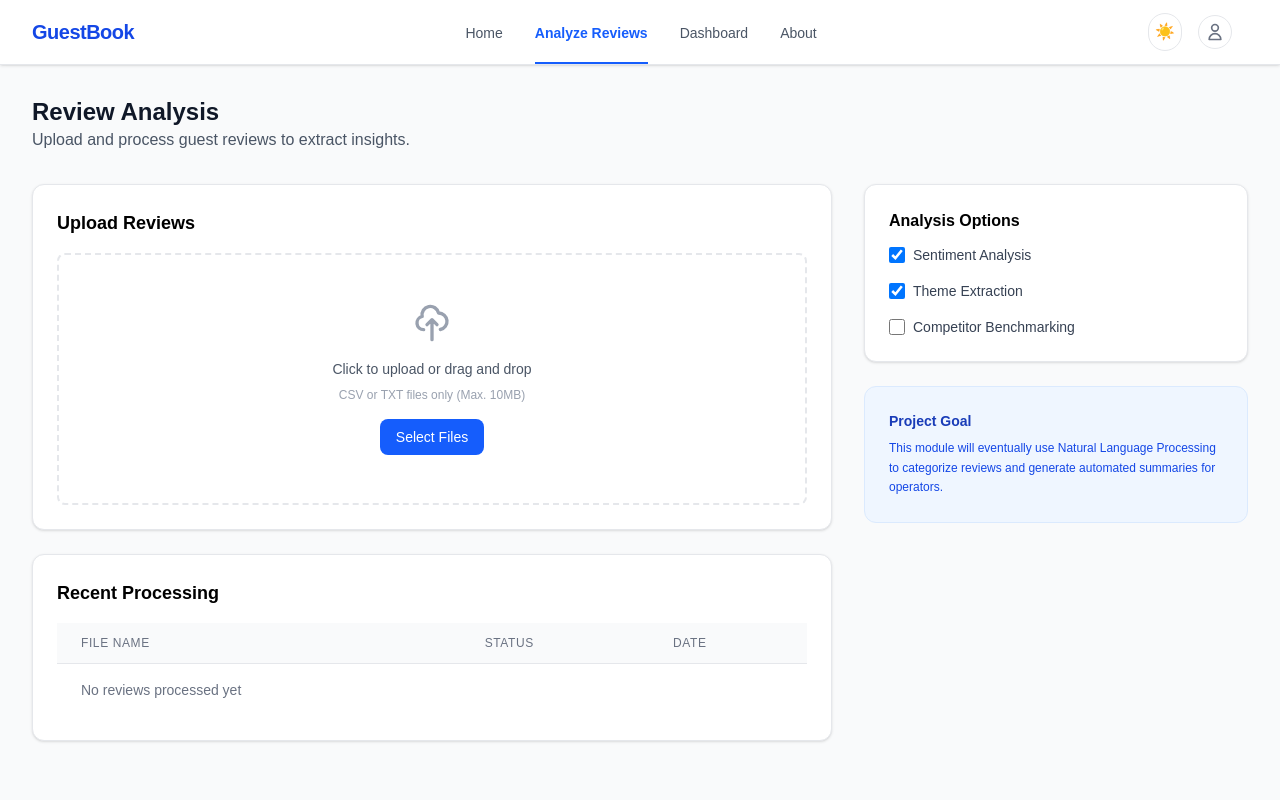
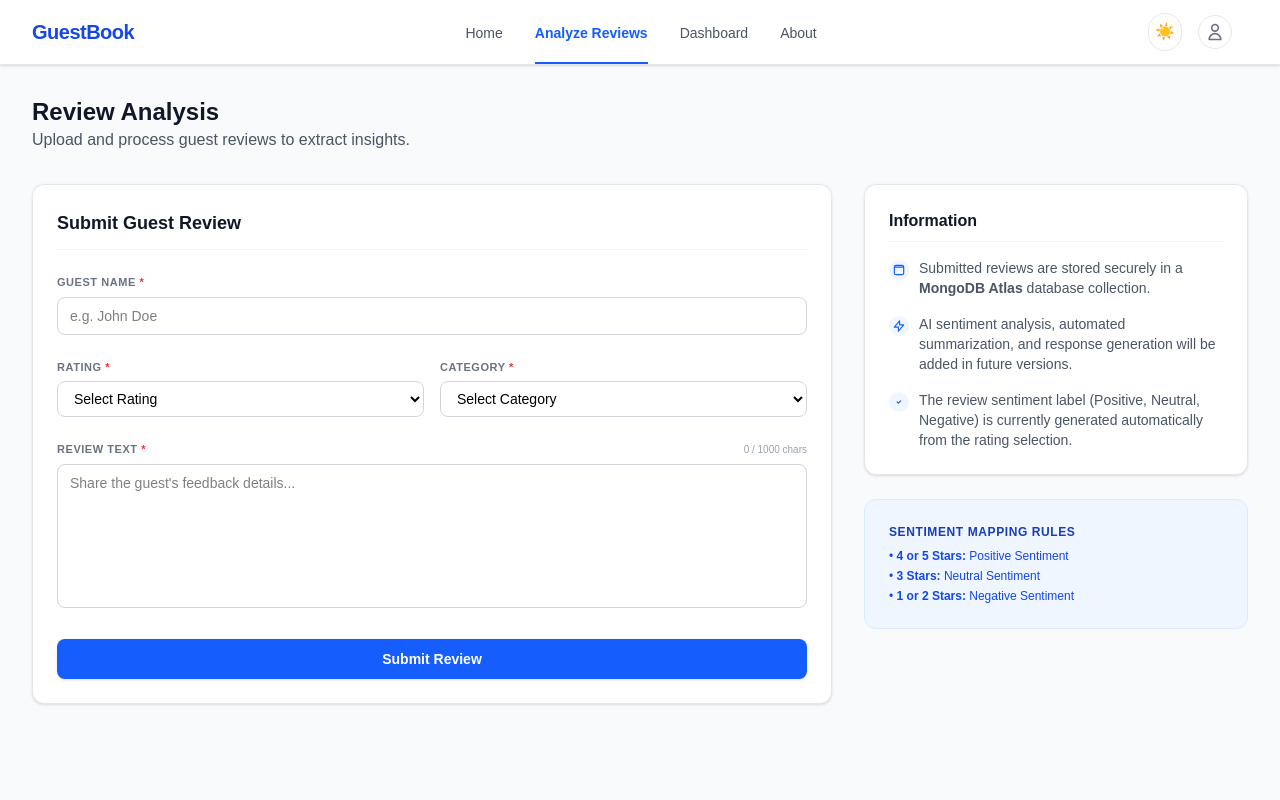
Before and after one commit to AbhijayChaudhary/guest-feedback-intelligence-platform, a Next.js app: page /analysis in a window 1280 px wide. Shown: the top 800 px of the page. Built offline with nearby package versions, Linux system fonts and the light colour scheme; no server answers.

Commit message:
feat: add guest review creation form

```diff
--- a/app/analysis/page.js
+++ b/app/analysis/page.js
@@ -1,84 +1,300 @@
 'use client';
 
+import React, { useState } from 'react';
 import { Button } from '@/components/ui';
 
-export default function AnalysisPage() {
+export default function CreateReviewPage() {
+  const API_URL = process.env.NEXT_PUBLIC_API_URL || 'http://127.0.0.1:8000';
+
+  // Form states
+  const [guestName, setGuestName] = useState('');
+  const [rating, setRating] = useState('');
+  const [category, setCategory] = useState('');
+  const [reviewText, setReviewText] = useState('');
+
+  // Status and feedback states
+  const [submitting, setSubmitting] = useState(false);
+  const [successMessage, setSuccessMessage] = useState('');
+  const [errorMessage, setErrorMessage] = useState('');
+
+  // Form submission handler
+  const handleSubmit = async (e) => {
+    e.preventDefault();
+    setSuccessMessage('');
+    setErrorMessage('');
+
+    // 1. Client-side validations
+    if (!guestName.trim()) {
+      setErrorMessage('Guest Name is required.');
+      return;
+    }
+    if (!rating) {
+      setErrorMessage('Please select a rating.');
+      return;
+    }
+    if (!category) {
+      setErrorMessage('Please select a category.');
+      return;
+    }
+    if (!reviewText.trim()) {
+      setErrorMessage('Review text is required.');
+      return;
+    }
+    if (reviewText.length > 1000) {
+      setErrorMessage('Review text cannot exceed 1000 characters.');
+      return;
+    }
+
+    setSubmitting(true);
+
+    try {
+      // 2. Fetch all reviews to determine the largest existing custom ID
+      const listResponse = await fetch(`${API_URL}/api/reviews/`);
+      if (!listResponse.ok) {
+        throw new Error('Failed to retrieve existing reviews to determine review ID.');
+      }
+      const reviews = await listResponse.json();
+
+      // 3 & 4. Find the largest ID and increment by 1
+      const maxId = reviews.reduce((max, r) => (r.id > max ? r.id : max), 0);
+      const newId = maxId + 1;
+
+      // 5. Generate sentiment automatically based on the rating
+      const numericRating = Number(rating);
+      let sentiment = 'Neutral';
+      if (numericRating >= 4) {
+        sentiment = 'Positive';
+      } else if (numericRating <= 2) {
+        sentiment = 'Negative';
+      }
+
+      // 6. Generate created_at ISO timestamp
+      const createdAt = new Date().toISOString();
+
+      // 7. Send POST request to create review
+      const postBody = {
+        id: newId,
+        property_id: 1, // Default property ID
+        guest_name: guestName.trim(),
+        rating: numericRating,
+        review: reviewText.trim(),
+        category: category,
+        sentiment: sentiment,
+        created_at: createdAt
+      };
+
+      const postResponse = await fetch(`${API_URL}/api/reviews/`, {
+        method: 'POST',
+        headers: {
+          'Content-Type': 'application/json',
+        },
+        body: JSON.stringify(postBody),
+      });
+
+      if (!postResponse.ok) {
+        const errorData = await postResponse.json();
+        throw new Error(errorData.detail || 'Failed to submit the review.');
+      }
+
+      // SUCCESS BEHAVIOUR
+      setSuccessMessage(`Success! Review #${newId} has been submitted successfully.`);
+
+      // Clear all form fields
+      setGuestName('');
+      setRating('');
+      setCategory('');
+      setReviewText('');
+
+    } catch (err) {
+      // ERROR HANDLING
+      setErrorMessage(err.message || 'An error occurred while submitting. Please try again.');
+    } finally {
+      setSubmitting(false);
+    }
+  };
+
   return (
     <div className="pt-24 pb-12 bg-gray-50 dark:bg-gray-900 min-h-screen transition-colors duration-300">
       <div className="max-w-7xl mx-auto px-4 sm:px-6 lg:px-8">
+
+        {/* Page Header */}
         <div className="mb-8">
           <h1 className="text-2xl font-bold text-gray-900 dark:text-gray-100">Review Analysis</h1>
           <p className="text-gray-600 dark:text-gray-400">Upload and process guest reviews to extract insights.</p>
         </div>
 
         <div className="grid grid-cols-1 lg:grid-cols-3 gap-8">
-          {/* Main Analysis Section */}
-          <div className="lg:col-span-2 space-y-6">
+          {/* Left Section: Create Review Form */}
+          <div className="lg:col-span-2">
             <div className="bg-white dark:bg-gray-800 border border-gray-200 dark:border-gray-700 rounded-xl p-6 shadow-sm transition-colors duration-300">
-              <h2 className="text-lg font-semibold dark:text-gray-100 mb-4">Upload Reviews</h2>
-              <div className="border-2 border-dashed border-gray-200 dark:border-gray-700 rounded-lg p-12 text-center">
-                <svg xmlns="http://www.w3.org/2000/svg" className="h-10 w-10 text-gray-400 dark:text-gray-500 mx-auto mb-4" fill="none" viewBox="0 0 24 24" stroke="currentColor">
-                  <path strokeLinecap="round" strokeLinejoin="round" strokeWidth={2} d="M7 16a4 4 0 01-.88-7.903A5 5 0 1115.9 6L16 6a5 5 0 011 9.9M15 13l-3-3m0 0l-3 3m3-3v12" />
-                </svg>
-                <p className="text-sm text-gray-600 dark:text-gray-400 mb-2">Click to upload or drag and drop</p>
-                <p className="text-xs text-gray-400 dark:text-gray-500">CSV or TXT files only (Max. 10MB)</p>
-                <Button variant="primary" className="mt-4">
-                  Select Files
+              <h2 className="text-lg font-bold text-gray-900 dark:text-gray-100 mb-6 border-b border-gray-100 dark:border-gray-700/50 pb-3">Submit Guest Review</h2>
+
+              {/* Feedback Alerts */}
+              {successMessage && (
+                <div className="mb-6 p-4 bg-green-50 dark:bg-green-950/20 border border-green-200 dark:border-green-800/30 rounded-xl text-green-800 dark:text-green-400 text-sm font-medium flex items-center gap-2">
+                  <svg className="w-5 h-5 shrink-0 text-green-500" fill="none" stroke="currentColor" viewBox="0 0 24 24">
+                    <path strokeLinecap="round" strokeLinejoin="round" strokeWidth="2" d="M9 12l2 2 4-4m6 2a9 9 0 11-18 0 9 9 0 0118 0z" />
+                  </svg>
+                  <span>{successMessage}</span>
+                </div>
+              )}
+
+              {errorMessage && (
+                <div className="mb-6 p-4 bg-red-50 dark:bg-red-950/20 border border-red-200 dark:border-red-800/30 rounded-xl text-red-800 dark:text-red-400 text-sm font-medium flex items-center gap-2">
+                  <svg className="w-5 h-5 shrink-0 text-red-500" fill="none" stroke="currentColor" viewBox="0 0 24 24">
+                    <path strokeLinecap="round" strokeLinejoin="round" strokeWidth="2" d="M12 9v2m0 4h.01m-6.938 4h13.856c1.54 0 2.502-1.667 1.732-3L13.732 4c-.77-1.333-2.694-1.333-3.464 0L3.34 16c-.77 1.333.192 3 1.732 3z" />
+                  </svg>
+                  <span>{errorMessage}</span>
+                </div>
+              )}
+
+              <form onSubmit={handleSubmit} className="space-y-6">
+
+                {/* Guest Name input */}
+                <div>
+                  <label htmlFor="guestName" className="block text-[11px] font-bold text-gray-500 dark:text-gray-400 mb-1.5 uppercase tracking-wider">
+                    Guest Name <span className="text-red-500">*</span>
+                  </label>
+                  <input
+                    id="guestName"
+                    type="text"
+                    placeholder="e.g. John Doe"
+                    value={guestName}
+                    onChange={(e) => setGuestName(e.target.value)}
+                    disabled={submitting}
+                    className="w-full text-sm px-3 py-2 border border-gray-300 dark:border-gray-700 bg-transparent dark:text-gray-100 rounded-lg focus:outline-none focus:ring-2 focus:ring-blue-500 focus:border-transparent transition-all disabled:opacity-50"
+                  />
+                </div>
+
+                <div className="grid grid-cols-1 sm:grid-cols-2 gap-4">
+                  {/* Rating Dropdown */}
+                  <div>
+                    <label htmlFor="rating" className="block text-[11px] font-bold text-gray-500 dark:text-gray-400 mb-1.5 uppercase tracking-wider">
+                      Rating <span className="text-red-500">*</span>
+                    </label>
+                    <select
+                      id="rating"
+                      value={rating}
+                      onChange={(e) => setRating(e.target.value)}
+                      disabled={submitting}
+                      className="w-full text-sm px-3 py-2 border border-gray-300 dark:border-gray-700 bg-white dark:bg-gray-800 dark:text-gray-100 rounded-lg focus:outline-none focus:ring-2 focus:ring-blue-500 focus:border-transparent transition-all cursor-pointer disabled:opacity-50"
+                    >
+                      <option value="">Select Rating</option>
+                      <option value="5">5 Stars</option>
+                      <option value="4">4 Stars</option>
+                      <option value="3">3 Stars</option>
+                      <option value="2">2 Stars</option>
+                      <option value="1">1 Star</option>
+                    </select>
+                  </div>
+
+                  {/* Category Dropdown */}
+                  <div>
+                    <label htmlFor="category" className="block text-[11px] font-bold text-gray-500 dark:text-gray-400 mb-1.5 uppercase tracking-wider">
+                      Category <span className="text-red-500">*</span>
+                    </label>
+                    <select
+                      id="category"
+                      value={category}
+                      onChange={(e) => setCategory(e.target.value)}
+                      disabled={submitting}
+                      className="w-full text-sm px-3 py-2 border border-gray-300 dark:border-gray-700 bg-white dark:bg-gray-800 dark:text-gray-100 rounded-lg focus:outline-none focus:ring-2 focus:ring-blue-500 focus:border-transparent transition-all cursor-pointer disabled:opacity-50"
+                    >
+                      <option value="">Select Category</option>
+                      <option value="Cleanliness">Cleanliness</option>
+                      <option value="Staff">Staff</option>
+                      <option value="Location">Location</option>
+                      <option value="Food">Food</option>
+                      <option value="Wi-Fi">Wi-Fi</option>
+                      <option value="Amenities">Amenities</option>
+                      <option value="Value for Money">Value for Money</option>
+                      <option value="Overall Experience">Overall Experience</option>
+                    </select>
+                  </div>
+                </div>
+
+                {/* Review Textarea */}
+                <div>
+                  <div className="flex justify-between items-center mb-1.5">
+                    <label htmlFor="reviewText" className="block text-[11px] font-bold text-gray-500 dark:text-gray-400 uppercase tracking-wider">
+                      Review Text <span className="text-red-500">*</span>
+                    </label>
+                    <span className="text-[10px] text-gray-400 dark:text-gray-500">
+                      {reviewText.length} / 1000 chars
+                    </span>
+                  </div>
+                  <textarea
+                    id="reviewText"
+                    placeholder="Share the guest's feedback details..."
+                    value={reviewText}
+                    onChange={(e) => setReviewText(e.target.value)}
+                    maxLength={1000}
+                    disabled={submitting}
+                    className="w-full text-sm px-3 py-2 border border-gray-300 dark:border-gray-700 bg-transparent dark:text-gray-100 rounded-lg focus:outline-none focus:ring-2 focus:ring-blue-500 focus:border-transparent transition-all h-36 resize-none disabled:opacity-50"
+                  />
+                </div>
+
+                {/* Submit button */}
+                <Button
+                  type="submit"
+                  variant="primary"
+                  disabled={submitting}
+                  className="w-full py-2.5 shadow-sm active:scale-[0.98] transition-transform duration-100 font-semibold"
+                >
+                  {submitting ? 'Submitting...' : 'Submit Review'}
                 </Button>
-              </div>
-            </div>
 
-            <div className="bg-white dark:bg-gray-800 border border-gray-200 dark:border-gray-700 rounded-xl p-6 shadow-sm transition-colors duration-300">
-              <h2 className="text-lg font-semibold dark:text-gray-100 mb-4">Recent Processing</h2>
-              <div className="overflow-x-auto">
-                <table className="min-w-full divide-y divide-gray-200 dark:divide-gray-700">
-                  <thead className="bg-gray-50 dark:bg-gray-700/50">
-                    <tr>
-                      <th className="px-6 py-3 text-left text-xs font-medium text-gray-500 dark:text-gray-400 uppercase tracking-wider">File Name</th>
-                      <th className="px-6 py-3 text-left text-xs font-medium text-gray-500 dark:text-gray-400 uppercase tracking-wider">Status</th>
-                      <th className="px-6 py-3 text-left text-xs font-medium text-gray-500 dark:text-gray-400 uppercase tracking-wider">Date</th>
-                    </tr>
-                  </thead>
-                  <tbody className="bg-white dark:bg-gray-800 divide-y divide-gray-200 dark:divide-gray-700">
-                    <tr>
-                      <td className="px-6 py-4 whitespace-nowrap text-sm text-gray-500 dark:text-gray-400">No reviews processed yet</td>
-                      <td></td>
-                      <td></td>
-                    </tr>
-                  </tbody>
-                </table>
-              </div>
+              </form>
             </div>
           </div>
 
-          {/* Sidebar Info */}
+          {/* Right Section: Sidebar Information Card */}
           <div className="space-y-6">
             <div className="bg-white dark:bg-gray-800 border border-gray-200 dark:border-gray-700 rounded-xl p-6 shadow-sm transition-colors duration-300">
-              <h3 className="text-base font-semibold dark:text-gray-100 mb-3">Analysis Options</h3>
-              <div className="space-y-4">
-                <div className="flex items-center">
-                  <input type="checkbox" className="h-4 w-4 text-blue-600 bg-white dark:bg-gray-900 border-gray-300 dark:border-gray-600 rounded" defaultChecked />
-                  <label className="ml-2 text-sm text-gray-700 dark:text-gray-300">Sentiment Analysis</label>
-                </div>
-                <div className="flex items-center">
-                  <input type="checkbox" className="h-4 w-4 text-blue-600 bg-white dark:bg-gray-900 border-gray-300 dark:border-gray-600 rounded" defaultChecked />
-                  <label className="ml-2 text-sm text-gray-700 dark:text-gray-300">Theme Extraction</label>
-                </div>
-                <div className="flex items-center">
-                  <input type="checkbox" className="h-4 w-4 text-blue-600 bg-white dark:bg-gray-900 border-gray-300 dark:border-gray-600 rounded" />
-                  <label className="ml-2 text-sm text-gray-700 dark:text-gray-300">Competitor Benchmarking</label>
-                </div>
-              </div>
+              <h3 className="text-base font-bold text-gray-900 dark:text-gray-100 mb-4 border-b border-gray-100 dark:border-gray-700/50 pb-2">Information</h3>
+
+              <ul className="space-y-4 text-sm text-gray-600 dark:text-gray-300">
+                <li className="flex items-start gap-2.5">
+                  <div className="w-5 h-5 rounded-full bg-blue-50 dark:bg-blue-900/30 text-blue-600 dark:text-blue-400 flex items-center justify-center shrink-0 mt-0.5">
+                    <svg className="w-3.5 h-3.5" fill="none" stroke="currentColor" viewBox="0 0 24 24">
+                      <path strokeLinecap="round" strokeLinejoin="round" strokeWidth="2" d="M4 7v10c0 2 1 3 3 3h10c2 0 3-1 3-3V7M4 7c0-2 1-3 3-3h10c2 0 3 1 3 3M4 7h16" />
+                    </svg>
+                  </div>
+                  <span>Submitted reviews are stored securely in a <strong>MongoDB Atlas</strong> database collection.</span>
+                </li>
+
+                <li className="flex items-start gap-2.5">
+                  <div className="w-5 h-5 rounded-full bg-blue-50 dark:bg-blue-900/30 text-blue-600 dark:text-blue-400 flex items-center justify-center shrink-0 mt-0.5">
+                    <svg className="w-3.5 h-3.5" fill="none" stroke="currentColor" viewBox="0 0 24 24">
+                      <path strokeLinecap="round" strokeLinejoin="round" strokeWidth="2" d="M13 10V3L4 14h7v7l9-11h-7z" />
+                    </svg>
+                  </div>
+                  <span>AI sentiment analysis, automated summarization, and response generation will be added in future versions.</span>
+                </li>
+
+                <li className="flex items-start gap-2.5">
+                  <div className="w-5 h-5 rounded-full bg-blue-50 dark:bg-blue-900/30 text-blue-600 dark:text-blue-400 flex items-center justify-center shrink-0 mt-0.5">
+                    <svg className="w-3.5 h-3.5" fill="none" stroke="currentColor" viewBox="0 0 24 24">
+                      <path strokeLinecap="round" strokeLinejoin="round" strokeWidth="2" d="M9 12l2 2 4-4" />
+                    </svg>
+                  </div>
+                  <span>The review sentiment label (Positive, Neutral, Negative) is currently generated automatically from the rating selection.</span>
+                </li>
+              </ul>
             </div>
 
-            <div className="bg-blue-50 dark:bg-blue-900/30 border border-blue-100 dark:border-blue-800 rounded-xl p-6 transition-colors duration-300">
-              <h3 className="text-blue-800 dark:text-blue-300 text-sm font-semibold mb-2">Project Goal</h3>
-              <p className="text-blue-700 dark:text-blue-400 text-xs leading-relaxed">
-                This module will eventually use Natural Language Processing to categorize reviews and generate automated summaries for operators.
-              </p>
+            {/* Sub-Card summarizing Sentiment Mapping */}
+            <div className="bg-blue-50 dark:bg-blue-900/20 border border-blue-100 dark:border-blue-900/50 rounded-xl p-6 transition-colors duration-300">
+              <h4 className="text-blue-800 dark:text-blue-300 text-xs font-bold uppercase tracking-wider mb-2">Sentiment Mapping Rules</h4>
+              <ul className="text-xs text-blue-700 dark:text-blue-400 space-y-1">
+                <li>• <strong>4 or 5 Stars:</strong> Positive Sentiment</li>
+                <li>• <strong>3 Stars:</strong> Neutral Sentiment</li>
+                <li>• <strong>1 or 2 Stars:</strong> Negative Sentiment</li>
+              </ul>
             </div>
           </div>
         </div>
+
       </div>
     </div>
   );
```
